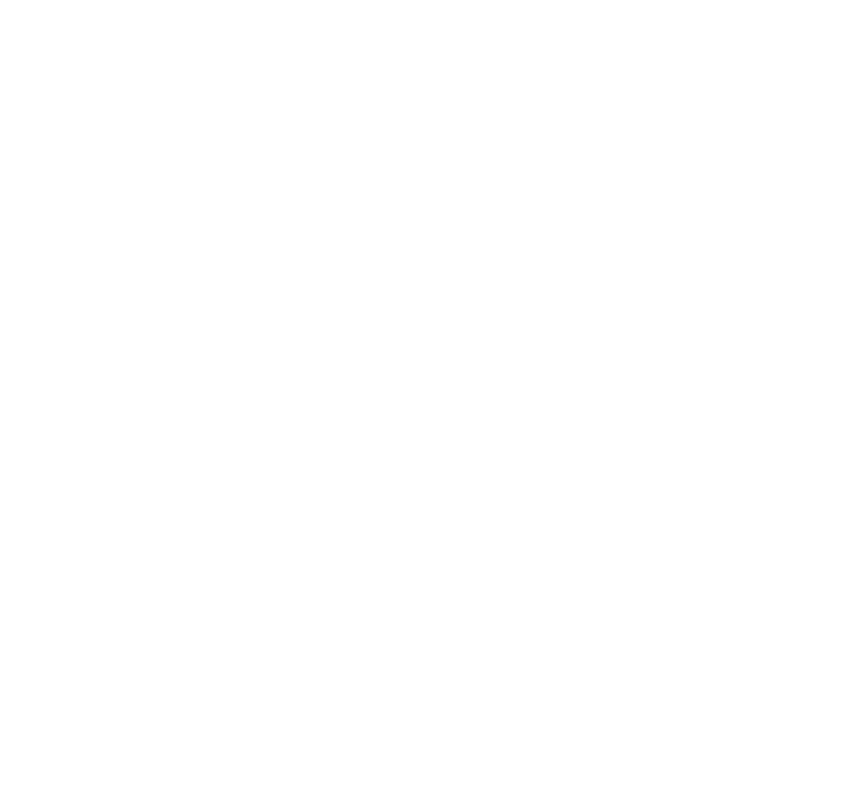
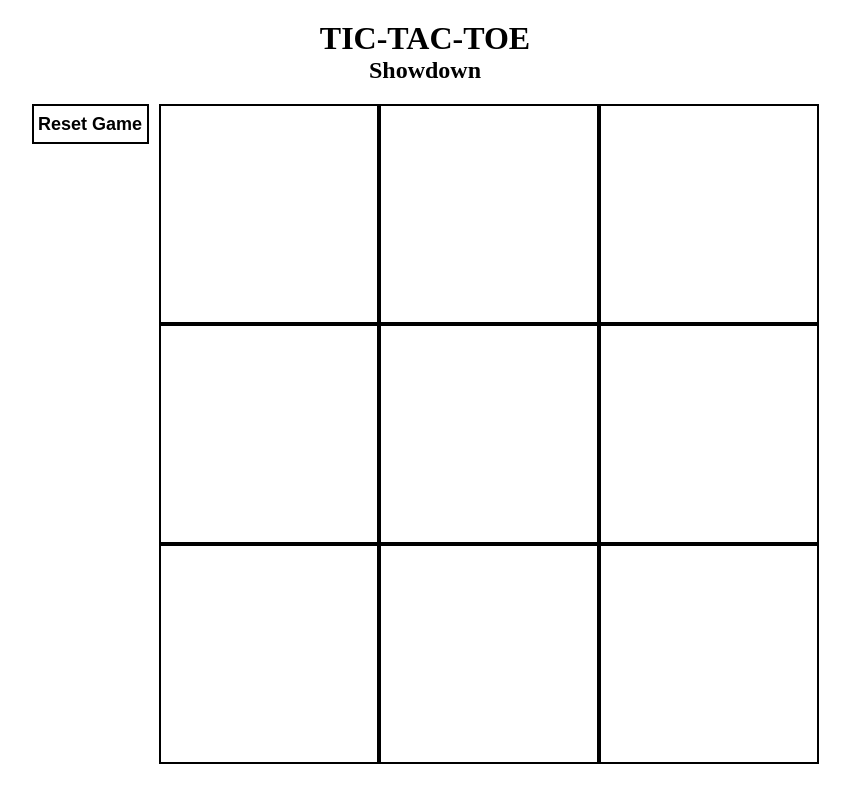
Before and after one commit to RicardoP1015/Tic-Tac-Toe, a plain HTML site: page index.html in a window 1280 px wide. Shown: the whole page, without its empty margins (215-1065 px from the left). Drawn offline with Linux system fonts and the light colour scheme.

Commit message:
Made simple ui for the game
the ui has a title and a 3 by 3 tic-tac-toe board with blocks with
date-keys

```diff
--- a/index.html
+++ b/index.html
@@ -3,10 +3,30 @@
 <head>
     <meta charset="UTF-8">
     <meta name="viewport" content="width=device-width, initial-scale=1.0">
+    <link rel="stylesheet" href="styles.css">
     <script src="index.js" defer></script>
-    <title>Document</title>
+    <title>Tic-Tac-Toe</title>
 </head>
 <body>
-
+    <header>
+        <h1>TIC-TAC-TOE</h1>
+        <h2>Showdown</h2>
+    </header>
+    <div class="container">
+        <div class="side-bar">
+            <button class="reset-board" type="button">Reset Game</button>
+        </div>
+        <div class="game-board">
+            <div data-key="1" class="block"></div>
+            <div data-key="2" class="block"></div>
+            <div data-key="3" class="block"></div>
+            <div data-key="4" class="block"></div>
+            <div data-key="5" class="block"></div>
+            <div data-key="6" class="block"></div>
+            <div data-key="7" class="block"></div>
+            <div data-key="8" class="block"></div>
+            <div data-key="9" class="block"></div>
+        </div>
+    </div>
 </body>
 </html>
--- a/index.js
+++ b/index.js
@@ -33,8 +33,12 @@ const CreatePlayer = (playerName, playerSign) => {
         return _sign;
     };
 
-    return { player, getSign }
+    return { player, getSign };
 };
+
+const uiController = (() => {
+    const gameBoard = document.querySelectorAll('.block');
+})();
 
 const gameController = (() => {
     const player1 = CreatePlayer('Player1', 'X');
@@ -68,7 +72,7 @@ const gameController = (() => {
             [2, 5, 8],
             [0, 4, 8],
             [2, 4, 6]
-        ]
+        ];
 
         return winningArrays
         .filter((combination) => combination.includes(field))
@@ -77,14 +81,16 @@ const gameController = (() => {
             (index) => gameBoard.getBoard(index) === nextPlayer()
         )
     );
-    }
+    };
 
-return { playGame }
-}) ();
+    const isGameOver = () => {
+        return gameOver;
+    };
 
-gameController.playGame(0)
-gameController.playGame(3)
-gameController.playGame(1)
+    const resetGame = () => {
+        round = 1;
+        gameOver = false;
+    };
 
-gameController.playGame(3)
-gameController.playGame(2)
+return { playGame, resetGame, isGameOver }
+})();
--- a/styles.css
+++ b/styles.css
@@ -0,0 +1,48 @@
+*,
+*::after,
+*::before {
+    padding: 0;
+    margin: 0;
+    box-sizing: border-box;
+}
+
+header {
+    text-align: center;
+    margin: 20px 0;
+}
+
+.container {
+    display: flex;
+    justify-content: center;
+}
+
+.game-board {
+    display: flex;
+    flex-wrap: wrap;
+    width: 660px;
+}
+
+.side-bar {
+    margin-right: 10px;
+}
+
+.reset-board {
+    font-size: 18px;
+    background-color: transparent;
+    border: 2px solid;
+    width: 117px;
+    height: 40px;
+    cursor: pointer;
+    font-weight: 800;
+}
+
+.block {
+    border: 2px solid black;
+    height: 220px;
+    width: 220px;
+    cursor: pointer;
+    font-size: 150px;
+    display: flex;
+    justify-content: center;
+    align-items: center;
+}
```
